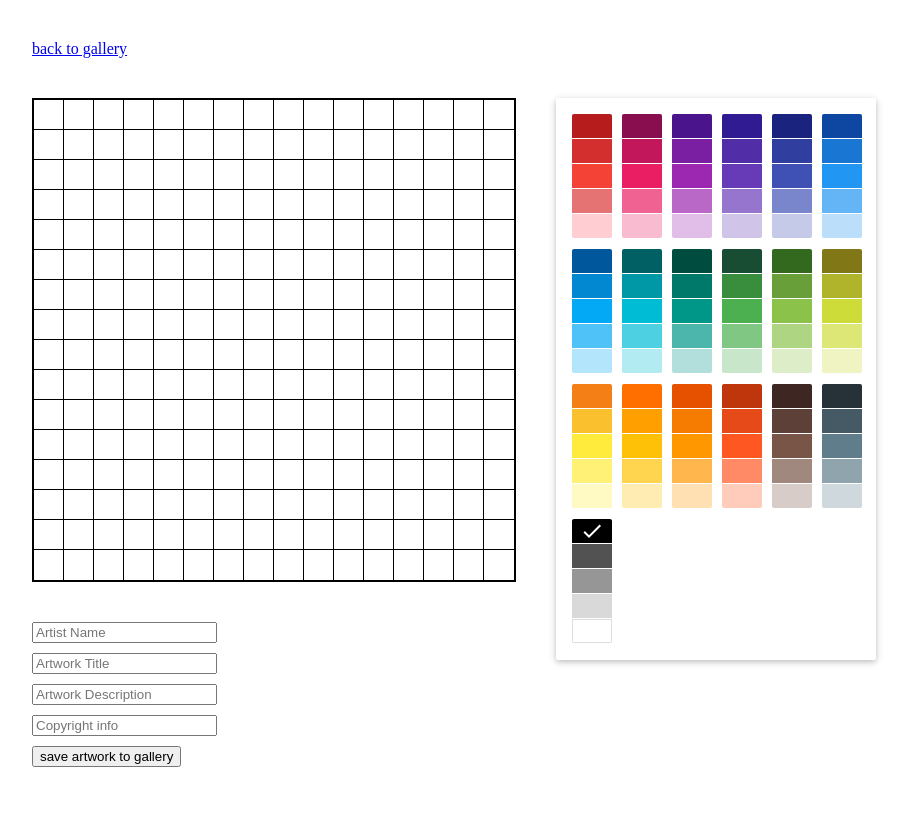
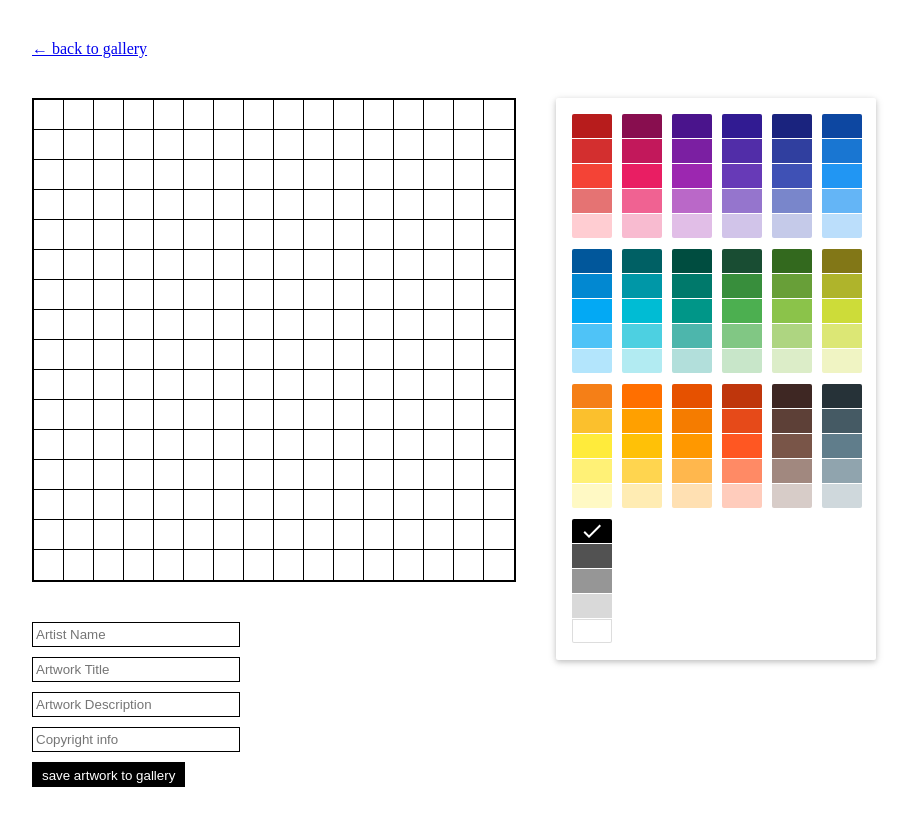
Before and after one commit to dumblr/pixel-gallery, a React (Create React App) app: page /canvas in a window 1280 px wide. Shown: the top 826 px of the page, without its empty margins (8-918 px from the left). Built offline with nearby package versions, Linux system fonts and the light colour scheme.

Commit message:
feat: try catch

```diff
--- a/public/dat.json
+++ b/public/dat.json
@@ -1,6 +1,6 @@
 {
   "url": "dat://6807ae7cbaf568a0f84ec67d34a51bc8d97e38c8a18ffce0adb5261b09ae7db0/",
-  "title": "pixel-gallery test",
-  "description": "A p2p pxon gallery test site",
+  "title": "pixel-gallery",
+  "description": "A p2p pixel art gallery",
   "fallback_page": "/index.html"
 }
--- a/src/components/Header/index.js
+++ b/src/components/Header/index.js
@@ -30,7 +30,11 @@ class Header extends React.Component {
 
   addArtwork = async e => {
     await e.preventDefault();
-    const otherArchive = await new global.DatArchive(this.state.newArtworkUrl);
+
+    try {
+      const otherArchive = await new global.DatArchive(
+        this.state.newArtworkUrl
+      );
       const pathname = await URL(this.state.newArtworkUrl).pathname;
       const artwork = await otherArchive.readFile(`${pathname}`);
       const archive = await new global.DatArchive(urlEnv());
@@ -40,6 +44,9 @@ class Header extends React.Component {
       await this.props.setArtworkState(artworkState);
 
       this.setState({ newArtworkUrl: '' });
+    } catch (error) {
+      console.log('The following error occured', error);
+    }
   };
 
   createGallery = async () => {
--- a/src/containers/Canvas/index.js
+++ b/src/containers/Canvas/index.js
@@ -5,7 +5,8 @@ import {
   Container,
   Header,
   ColorPickerContainer,
-  Input
+  Input,
+  Button
 } from './styles';
 import Easel from '../../components/Easel';
 import { getGridCoordinates } from '../../utils/galleryTransforms';
@@ -84,7 +85,7 @@ class Canvas extends React.Component {
       <Wrapper>
         <Head title="Canvas" />
         <Header>
-          <Link to="/">back to gallery</Link>
+          <Link to="/">← back to gallery</Link>
         </Header>
         <Container>
           <div>
@@ -114,9 +115,9 @@ class Canvas extends React.Component {
                 value={this.state.copyright}
                 onChange={e => this.updateInputDetail(e, 'copyright')}
               />
-              <button onClick={this.publishArtwork}>
+              <Button onClick={this.publishArtwork}>
                 save artwork to gallery
-              </button>
+              </Button>
             </div>
           </div>
 
--- a/src/containers/Canvas/styles.js
+++ b/src/containers/Canvas/styles.js
@@ -1,7 +1,7 @@
 import styled from 'styled-components';
 
 export const Wrapper = styled.div`
-  padding: 40px;
+  padding: 40px 40px 160px;
 `;
 
 export const Container = styled.div`
@@ -19,4 +19,20 @@ export const ColorPickerContainer = styled.div`
 export const Input = styled.input`
   display: block;
   margin: 0 0 10px;
+  height: 21px;
+  border: 1px solid #000;
+  padding-left: 3px;
+  padding-right: 3px;
+  width: 200px;
 `;
+
+export const Button = styled.button`
+  border: 1px solid #000;
+  background-color: ${props =>
+    props.opened ? 'rgba(0,0,0,0.75)' : 'rgba(0,0,0,1)'};
+  color: white;
+  padding: 5px 9px;
+  cursor: pointer;
+  outline: none;
+  height: 25px;
+`;
--- a/src/containers/Gallery/index.js
+++ b/src/containers/Gallery/index.js
@@ -10,8 +10,8 @@ class Gallery extends React.Component {
   state = {
     artwork: [],
     isOwner: false,
-    title: 'pixel-gallery',
-    description: 'a p2p pxon canvas and gallery',
+    title: null,
+    description: null,
     siteError: false,
     isDat: true
   };
--- a/src/containers/Info/index.js
+++ b/src/containers/Info/index.js
@@ -1,8 +1,10 @@
 import React from 'react';
 import { Wrapper, Section } from './styles';
+import { Link } from '@reach/router';
 
 const Info = () => (
   <Wrapper>
+    <Link to="/">← back to gallery</Link>
     <Section>
       <h2>Pixel Gallery is a peer-to-peer gallery for pixel art.</h2>
 
@@ -144,6 +146,8 @@ const Info = () => (
     </Section>
     <Section>
       <p>
+        Pixel Gallery is a project by{' '}
+        <a href="http://nickbytes.com">Nick Beattie</a>.<br />
         You can view the code for this project{' '}
         <a href="https://github.com/dumblr/pixel-gallery">here</a>.
       </p>
--- a/src/containers/Info/styles.js
+++ b/src/containers/Info/styles.js
@@ -4,7 +4,10 @@ export const Wrapper = styled.div`
   padding: 40px;
   max-width: 34em;
 
-  p {
+  p,
+  ul,
+  ol,
+  li {
     line-height: 1.3em;
   }
 
```
Lines whose indentation alone changed are shown as unchanged.
